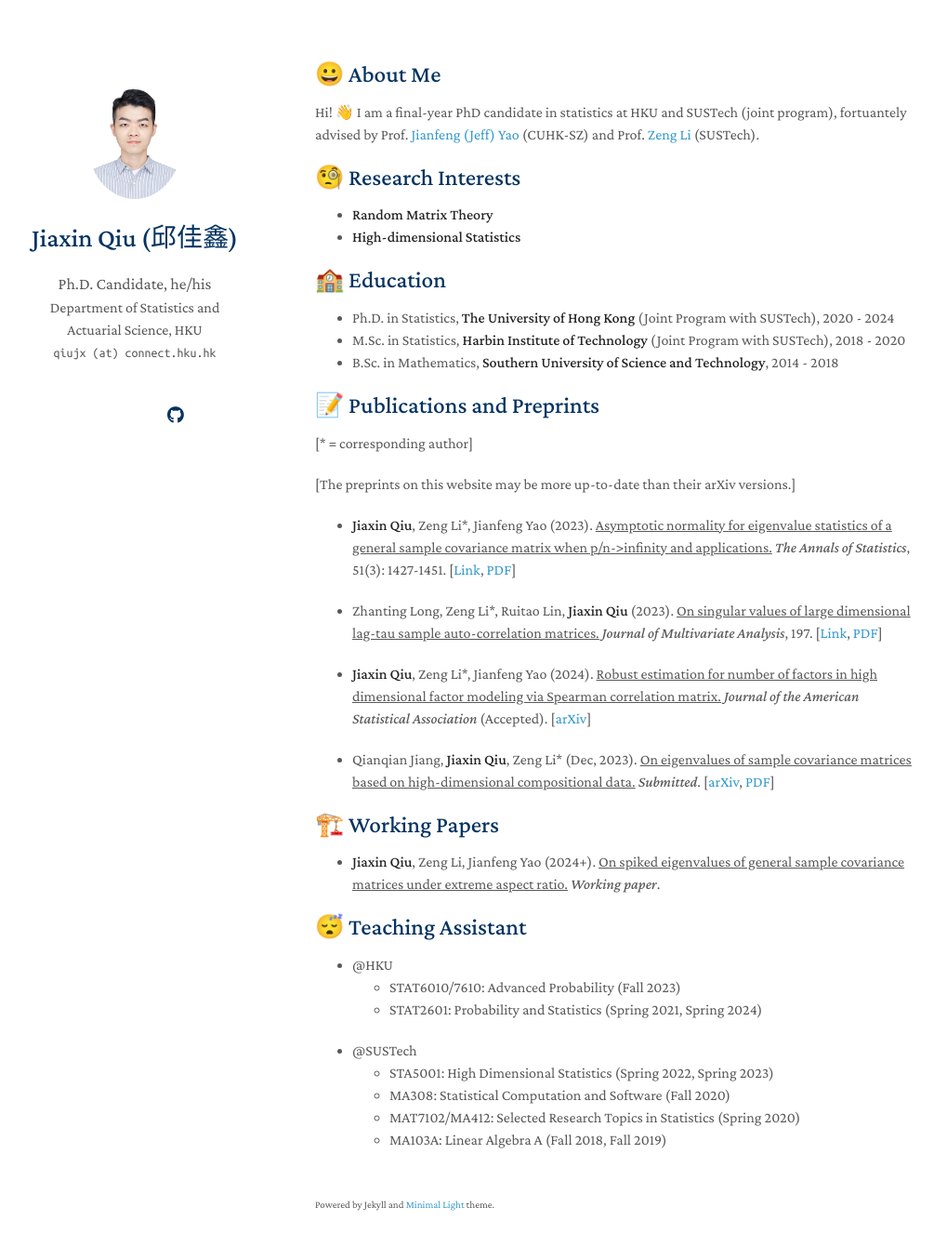
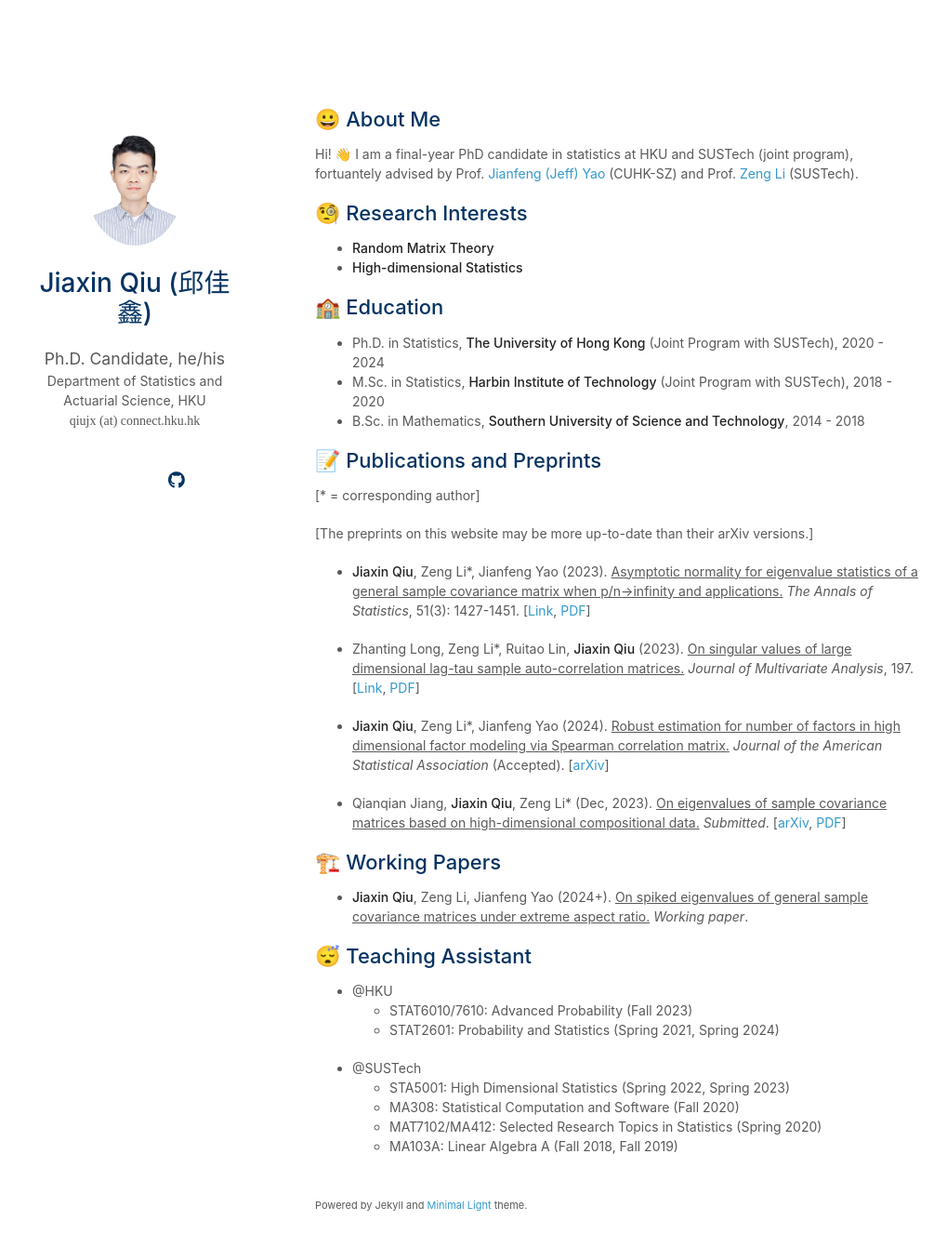
Before and after one commit to jxqiu77/jxqiu77.github.io, a Jekyll site: the page built from index.md, in a window 1280 px wide and 1376 px high. Shown: the top 1341 px of the window at 93% size, without its empty margins (131-1150 px from the left). Built offline with Jekyll 4.4.1, drawn with Linux system fonts in a browser that asks for light colours; nearby versions of some CDN libraries; a style sheet for code colours, icons or effects is not loaded; our own code applies the rules of GitHub Pages for plain Markdown files.

Commit message:
change font

```diff
--- a/_config.yml
+++ b/_config.yml
@@ -6,7 +6,7 @@ affiliation: Department of Statistics and Actuarial Science, HKU
 affiliation_link: https://saasweb.hku.hk/
 
 email: qiujx (at) connect.hku.hk
-email2: jxqiu (at) gmail.com
+email2: jxqiu77 (at) gmail.com
 
 # Search Engine Optimization (SEO)
 # The following information is used to improve the website traffic from search engines, e.g., Google.
@@ -38,8 +38,8 @@ auto_dark_mode: true
 
 # Font
 # You can use this option to choose between Serif or Sans Serif fonts.
-font: "Serif"
-# font: "Sans Serif"
+# font: "Serif"
+font: "Sans Serif"
 
 # Google Analytics ID
 # Please remove this if you don't use Google Analytics
```
